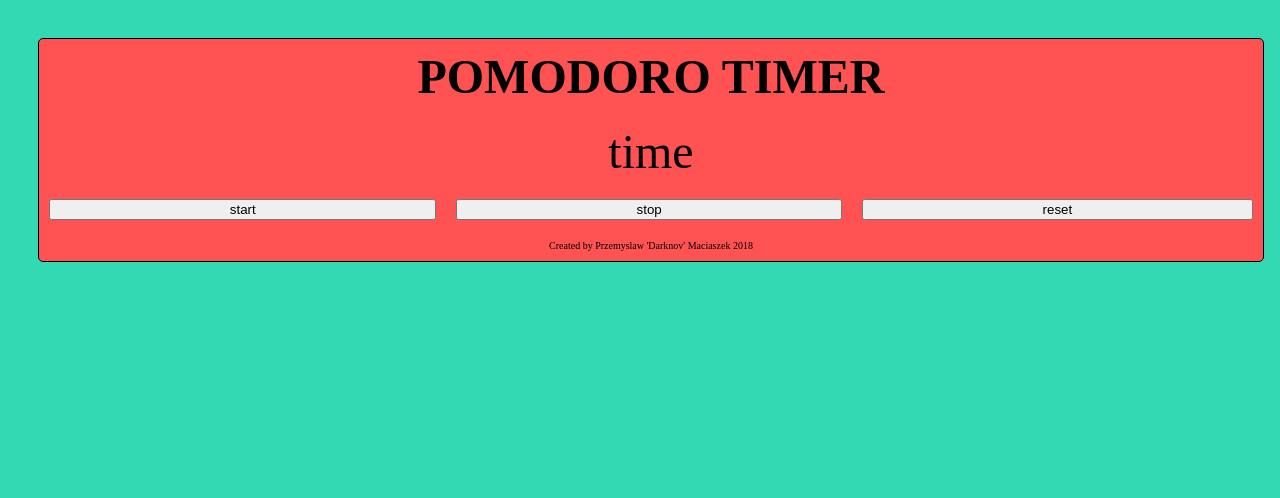
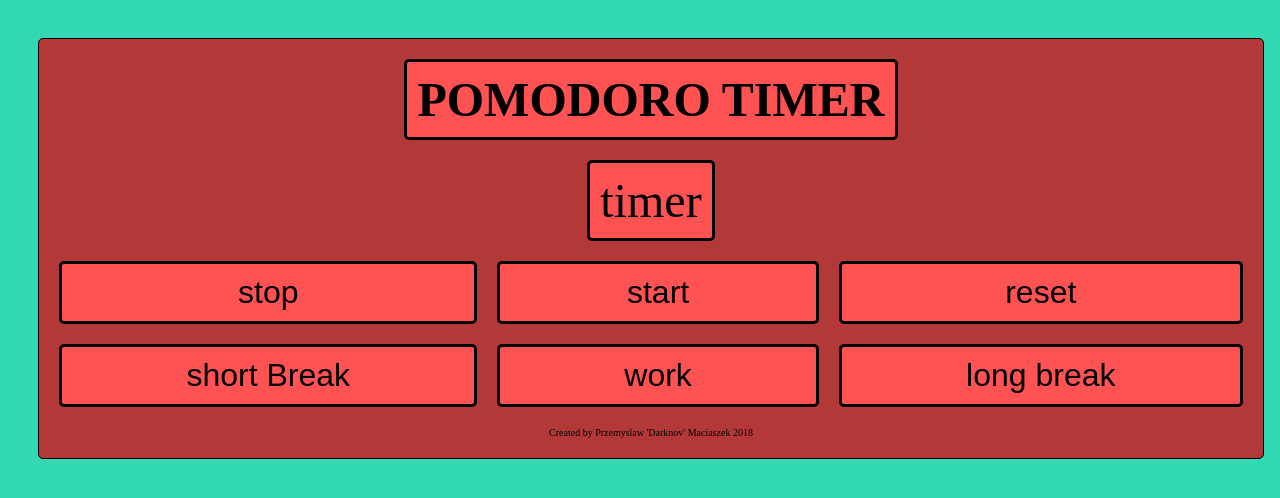
Before and after one commit to Darknov/Pomodoro-timer, a plain HTML site: page index.html in a window 1280 px wide. Drawn offline with Linux system fonts and the light colour scheme.

Commit message:
Add times, buttons, colors

```diff
--- a/index.html
+++ b/index.html
@@ -10,11 +10,30 @@
 <body>
   <div id="app">
     <div class="grid">
-      <header><b>pomodoro timer</b></header>
-      <div id="timer">time</div>
-      <button>start</button>
-      <button>stop</button>
-      <button>reset</button>
+      <div class="header-container">
+        <header><b>pomodoro timer</b></header>
+      </div>
+      <div class="timer-container">
+        <time id="timer">timer</time>
+      </div>
+      <div>
+        <button>stop</button>
+      </div>
+      <div>
+        <button>start</button>
+      </div>
+      <div>
+        <button>reset</button>
+      </div>
+      <div>
+        <button>short Break</button>
+      </div>
+      <div>
+        <button>work</button>
+      </div>
+      <div>
+        <button>long break</button>
+      </div>
       <footer>Created by Przemyslaw 'Darknov' Maciaszek 2018</footer>
     </div>
   </div>
--- a/scripts/main.js
+++ b/scripts/main.js
@@ -0,0 +1,5 @@
+const times = {
+  shortBreak: "5:00",
+  longBreak: "15:00",
+  work: "30:00"
+}
--- a/styles/style.css
+++ b/styles/style.css
@@ -8,7 +8,7 @@ body {
   height: 94%;
 
   margin: 3%;
-  background-color: #ff5252;
+  background-color: #b33939;
 
   border-color: black;
   border-style: solid;
@@ -22,24 +22,64 @@ body {
   display: grid;
   grid-template-columns: [col] auto [col] auto [col] auto;
   grid-gap: 20px;
+  margin: 10px;
+}
+
+.grid>* {
+  display: flex;
+  justify-content: center;
+  align-items: center;
+}
+
+.grid>*>* {
+  background-color: #ff5252;
+
+  border-radius: 5px;
+  border-style: solid;
+  border-color: black;
+  border-width: 3px;
+
+  text-align: center;
+  padding: 10px;
+}
+
+.grid .header-container {
+  grid-column: col / span 3;
 }
 
 .grid header {
-  grid-column: col / span 3;
-
   text-transform: uppercase;
-  text-align: center;
   font-size: 300%;
 }
 
+.grid .timer-container {
+  grid-column: col / span 3;
+}
+
 .grid #timer {
-  grid-column: col / span 3;
   text-align: center;
   font-size: 300%;
+
+  text-decoration: none;
+}
+
+.grid input {
+  outline: 0;
 }
 
 .grid button {
-  width: auto;
+  text-decoration: none;
+  font-size: 200%;
+  width: 100%;
+  height: 100%;
+}
+
+.grid button:hover {
+  background-color: #ff8282;
+}
+
+.grid button:focus {
+  outline: 0;
 }
 
 .grid footer {
```
